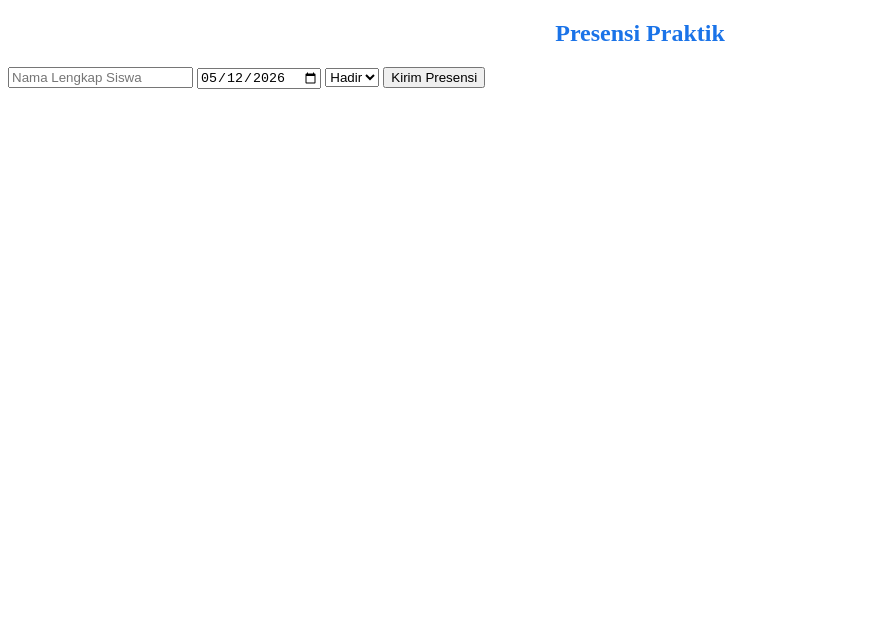
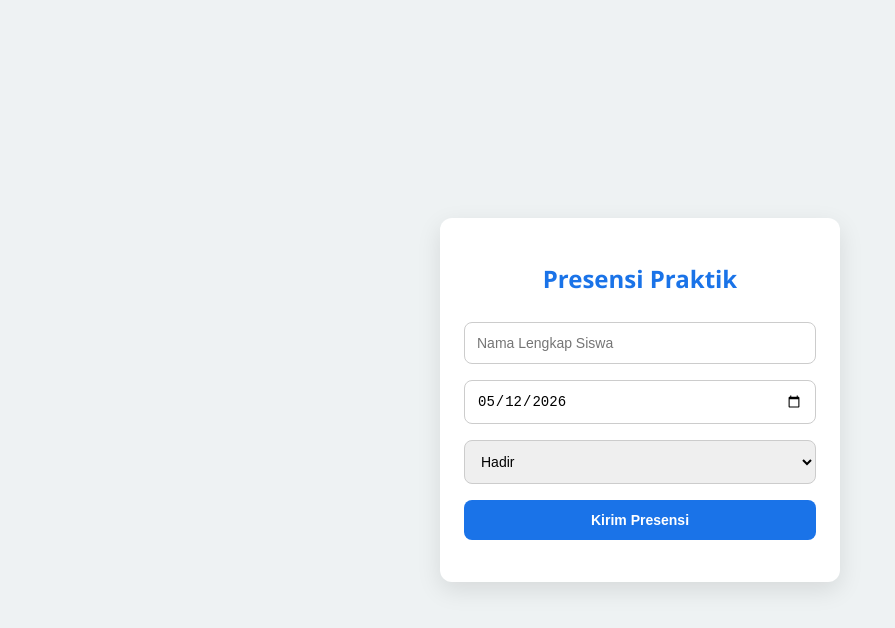
Before and after one commit to xtsm1io-byte/Absensi-Praktik-Bengkel, a plain HTML site: page index.html in a window 1280 px wide. Shown: the whole page, without its empty margins (0-895 px from the left). Drawn offline with Linux system fonts and the light colour scheme; no server answers.

Commit message:
Update style.css

```diff
--- a/style.css
+++ b/style.css
@@ -1,43 +1,49 @@
-<!DOCTYPE html>
-<html lang="id">
-<head>
-    <meta charset="UTF-8">
-    <meta name="viewport" content="width=device-width, initial-scale=1.0">
-    <title>Presensi Praktik Bengkel</title>
-    <link rel="stylesheet" href="style.css">
-</head>
-<body>
-    <div class="card">
-        <h2 style="color: #1a73e8; text-align: center;">Presensi Praktik</h2>
+* { box-sizing: border-box; }
+body {
+    font-family: 'Segoe UI', sans-serif;
+    background: #eef2f3;
+    display: flex;
+    justify-content: center;
+    align-items: center;
+    min-height: 100vh;
+    margin: 0;
+}
+.card {
+    background: white;
+    padding: 1.5rem;
+    border-radius: 12px;
+    box-shadow: 0 8px 24px rgba(0,0,0,0.1);
+    width: 95%;
+    max-width: 400px;
+}
+input, select, button {
+    width: 100%;
+    padding: 12px;
+    margin: 8px 0;
+    border: 1px solid #ccc;
+    border-radius: 8px;
+    font-size: 14px;
+}
+button {
+    background: #1a73e8;
+    color: white;
+    border: none;
+    font-weight: bold;
+    cursor: pointer;
+}
+button:hover { background: #1557b0; }
+#pesan { text-align: center; font-size: 0.85rem; margin: 10px 0; font-weight: bold; }
 
-        <form id="absensiForm">
-            <input type="text" id="nama" placeholder="Nama Lengkap Siswa" required>
-            <input type="date" id="tanggal" required>
-            <select id="status" required>
-                <option value="Hadir">Hadir</option>
-                <option value="Izin">Izin</option>
-                <option value="Sakit">Sakit</option>
-            </select>
-            <button type="submit" id="btnKirim">Kirim Presensi</button>
-        </form>
-
-        <p id="pesan"></p>
-
-        <div id="rekapanContainer" style="display:none;">
-            <hr>
-            <h3 style="font-size: 1rem; color: #333;">10 Presensi Terakhir</h3>
-            <table id="tabelRekapan">
-                <thead>
-                    <tr>
-                        <th>Tgl</th>
-                        <th>Nama</th>
-                        <th>Status</th>
-                    </tr>
-                </thead>
-                <tbody id="isiTabel"></tbody>
-            </table>
-        </div>
-    </div>
-    <script src="script.js"></script>
-</body>
-</html>
+/* Tabel Rekapan */
+table { width: 100%; border-collapse: collapse; margin-top: 10px; }
+th, td {
+    text-align: left;
+    padding: 8px 4px;
+    border-bottom: 1px solid #eee;
+    font-size: 0.8rem;
+}
+th { color: #888; }
+/* Kolom Tanggal (Tgl) dibuat lebih ringkas */
+th:nth-child(1), td:nth-child(1) { width: 45px; color: #999; }
+/* Kolom Status */
+th:nth-child(3), td:nth-child(3) { width: 60px; }
```
